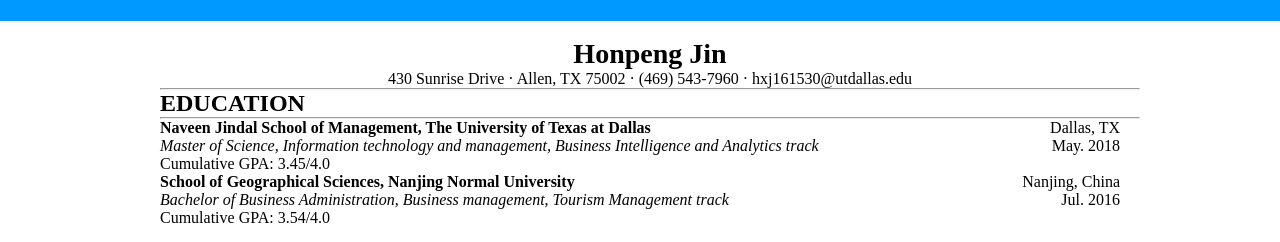
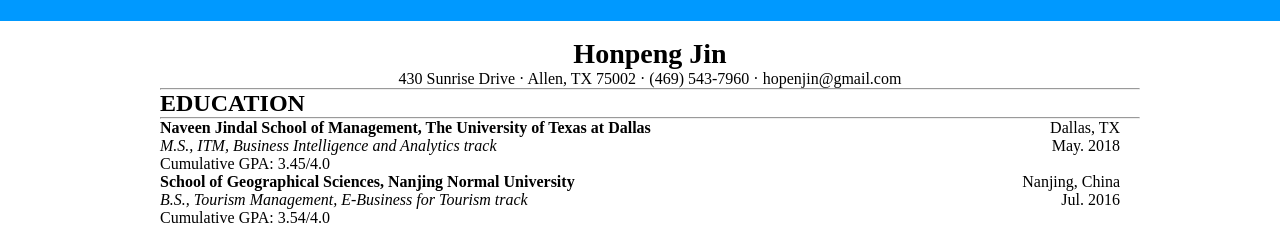
Before and after one commit to hopenjin/myBetterResumePage, a plain HTML site: page index.html in a window 1280 px wide. Shown: the part 129-371 px from the top of the page. Drawn offline with Linux system fonts and the light colour scheme.

Commit message:
Add files via upload

```diff
--- a/index.html
+++ b/index.html
@@ -33,7 +33,7 @@
     <div class="maininfo">
     <!--个人基本信息-->
         <div class="name">Honpeng Jin</div>
-        430 Sunrise Drive  ·  Allen, TX 75002  ·  (469) 543-7960<a href="mailto: hxj161530@utdallas.edu">  ·  hxj161530@utdallas.edu</a>
+        430 Sunrise Drive  ·  Allen, TX 75002  ·  (469) 543-7960<a href="mailto: hxj161530@utdallas.edu">  ·  hopenjin@gmail.com</a>
     </div>
 <hr />
 
@@ -45,12 +45,12 @@
         <div>
             <span class="smallTitle"><a href="http://jindal.utdallas.edu/">Naveen Jindal School of Management</a>, <a href="http://www.utdallas.edu/">The University of Texas at Dallas</a>
             </span><span class=" fr">Dallas, TX</span></br>
-            <span class="miniTitle"><a href="http://jindal.utdallas.edu/isom/information-systems-programs/ms-information-technology/">Master of Science, Information technology and management, Business Intelligence and Analytics track</a></span>
+            <span class="miniTitle"><a href="http://jindal.utdallas.edu/isom/information-systems-programs/ms-information-technology/">M.S., ITM, Business Intelligence and Analytics track </a></span>
             <span class=" fr">May. 2018</a></span></br>
             Cumulative GPA: 3.45/4.0</br>
             <span class="smallTitle"><a href="http://schools.njnu.edu.cn/geog/about/school-of-geographical-sciences">School of Geographical Sciences</a>, <a href="http://en.njnu.edu.cn/about-nnu">Nanjing Normal University</a></span>
             <span class=" fr">Nanjing, China</span></br>
-            <span class="miniTitle"><a href="http://en.njnu.edu.cn/academics/tourism-management">Bachelor of Business Administration, Business management, Tourism Management track</a></span>
+            <span class="miniTitle"><a href="http://en.njnu.edu.cn/academics/tourism-management">B.S., Tourism Management, E-Business for Tourism track</a></span>
             <span class=" fr">Jul. 2016</a></span></br>
             Cumulative GPA: 3.54/4.0</br>
         </div>
```
